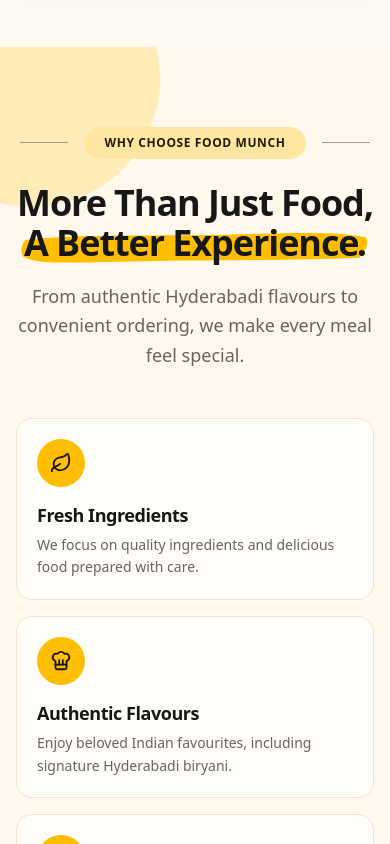
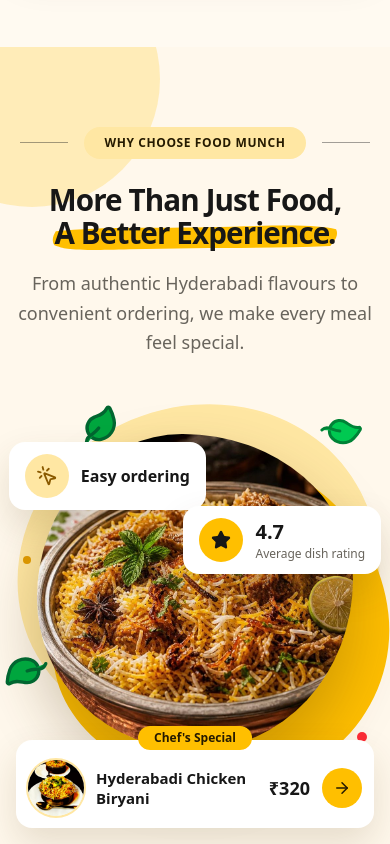
Before and after one commit to AdithyaKammara/Food-Munch-, a React (Vite) app: page / in a window 390 px wide. Shown: the part 1340-2184 px from the top of the page. Built offline with nearby package versions, Linux system fonts and the light colour scheme.

Commit message:
Why Us: phone layout (photo after heading, 2-column compact cards)
Co-Authored-By: Claude Opus 5.5 <noreply@anthropic.com>
Claude-Session: https://claude.ai/code/session_01KEsLY3sfxRT97KCKwZT1yk

```diff
--- a/src/components/home/WhyUs.tsx
+++ b/src/components/home/WhyUs.tsx
@@ -94,10 +94,9 @@ export default function WhyUs() {
         className="absolute -left-24 -top-24 -z-10 h-64 w-64 rounded-full bg-[#ffe7a3]/70"
       />
 
-      <div className="mx-auto grid max-w-7xl items-center gap-16 px-4 sm:px-6 lg:grid-cols-[1.2fr_1fr] lg:gap-10">
-        {/* ---------- Left: heading, benefit grid, stats ---------- */}
-        <div>
-          <div data-reveal className="text-center">
+      {/* Phones: heading, photo, cards, stats. Large screens: words on the left, photo on the right. */}
+      <div className="mx-auto grid max-w-7xl items-center gap-x-10 px-4 sm:px-6 lg:grid-cols-[1.2fr_1fr]">
+          <div data-reveal className="order-1 text-center lg:order-none lg:col-start-1 lg:row-start-1">
             <p className="flex items-center justify-center gap-4">
               <span aria-hidden="true" className="h-px w-12 bg-ink/40" />
               <span className="rounded-full bg-[#ffe7a3] px-5 py-2 text-xs font-bold uppercase tracking-wider text-on-gold">
@@ -106,7 +105,7 @@ export default function WhyUs() {
               <span aria-hidden="true" className="h-px w-12 bg-ink/40" />
             </p>
 
-            <h2 className="mt-6 font-display text-4xl font-extrabold leading-[1.1] tracking-[-0.03em] sm:text-5xl xl:text-[3.4rem]">
+            <h2 className="mt-6 font-display text-[1.85rem] font-extrabold leading-[1.12] min-[400px]:text-4xl tracking-[-0.03em] sm:text-5xl xl:text-[3.4rem]">
               More Than Just Food,
               <br />
               <span className="relative isolate inline-block px-[0.12em]">
@@ -131,18 +130,19 @@ export default function WhyUs() {
             </p>
           </div>
 
-          <ul className="mt-12 grid gap-4 sm:grid-cols-2 xl:grid-cols-3">
+        <div className="order-3 lg:order-none lg:col-start-1 lg:row-start-2">
+          <ul className="mt-6 grid grid-cols-2 gap-3 sm:gap-4 md:grid-cols-3 lg:mt-12 lg:grid-cols-2 xl:grid-cols-3">
             {benefits.map(({ icon: Icon, title, text }) => (
               <li
                 key={title}
                 data-reveal
-                className="rounded-2xl border border-[#f1e4c9] bg-white/70 p-5 transition-colors hover:border-gold hover:bg-white"
+                className="rounded-2xl border border-[#f1e4c9] bg-white/70 p-4 transition-colors hover:border-gold hover:bg-white sm:p-5"
               >
-                <span className="grid h-12 w-12 place-items-center rounded-full bg-gold text-ink">
-                  <Icon size={22} aria-hidden="true" />
+                <span className="grid h-10 w-10 place-items-center rounded-full bg-gold text-ink sm:h-12 sm:w-12">
+                  <Icon size={20} aria-hidden="true" />
                 </span>
-                <h3 className="mt-4 text-lg font-bold leading-snug">{title}</h3>
-                <p className="mt-1.5 text-sm leading-relaxed text-muted">{text}</p>
+                <h3 className="mt-3 text-[15px] font-bold leading-snug sm:mt-4 sm:text-lg">{title}</h3>
+                <p className="mt-1 text-[13px] leading-relaxed text-muted sm:mt-1.5 sm:text-sm">{text}</p>
               </li>
             ))}
           </ul>
@@ -168,7 +168,10 @@ export default function WhyUs() {
         </div>
 
         {/* ---------- Right: food photo on a golden blob ---------- */}
-        <div ref={visual} className="relative mx-auto mb-20 aspect-square w-full max-w-[36rem] sm:mb-10 lg:mb-0">
+        <div
+          ref={visual}
+          className="relative order-2 mx-auto mb-16 mt-14 aspect-square lg:order-none w-full max-w-[26rem] sm:mb-10 sm:max-w-[36rem] lg:col-start-2 lg:row-span-2 lg:row-start-1 lg:my-0"
+        >
           <div data-why="blob" aria-hidden="true" className="absolute inset-[-8%] -z-10">
             <svg viewBox="0 0 600 600" className="h-full w-full overflow-visible">
               <path
```
